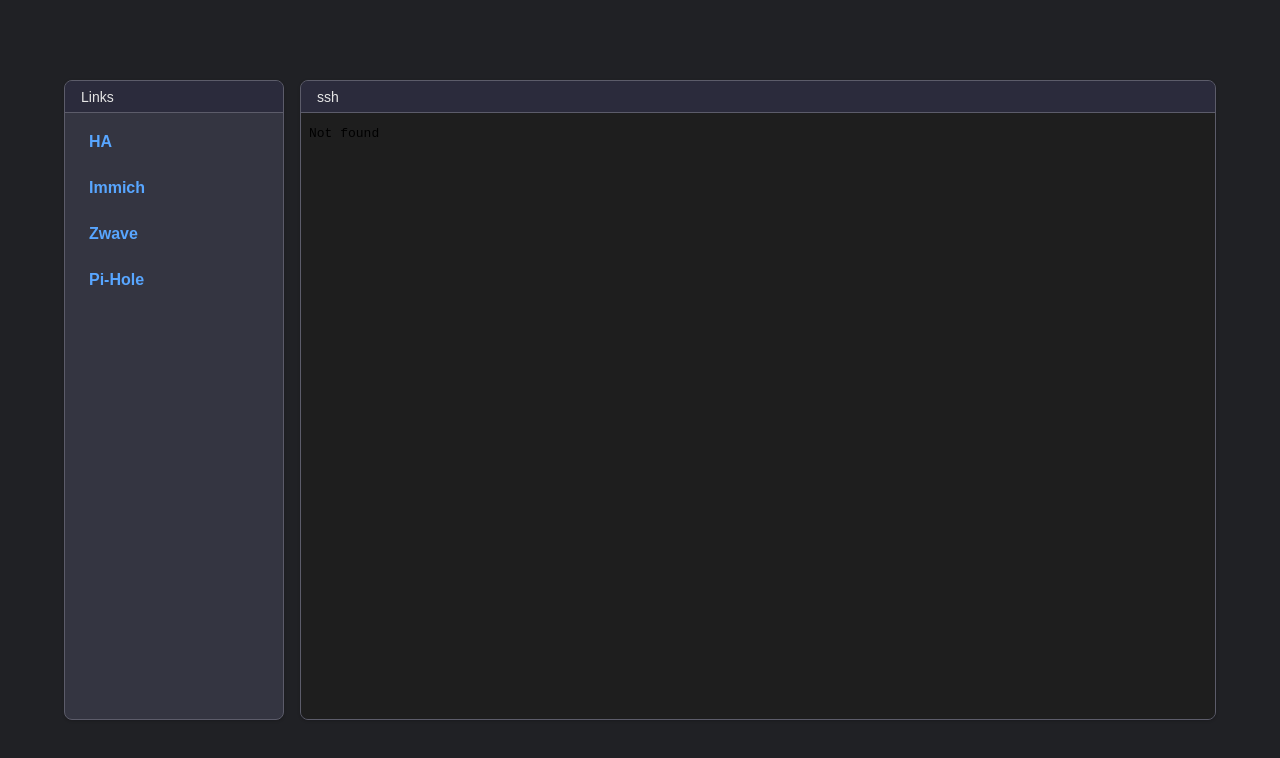
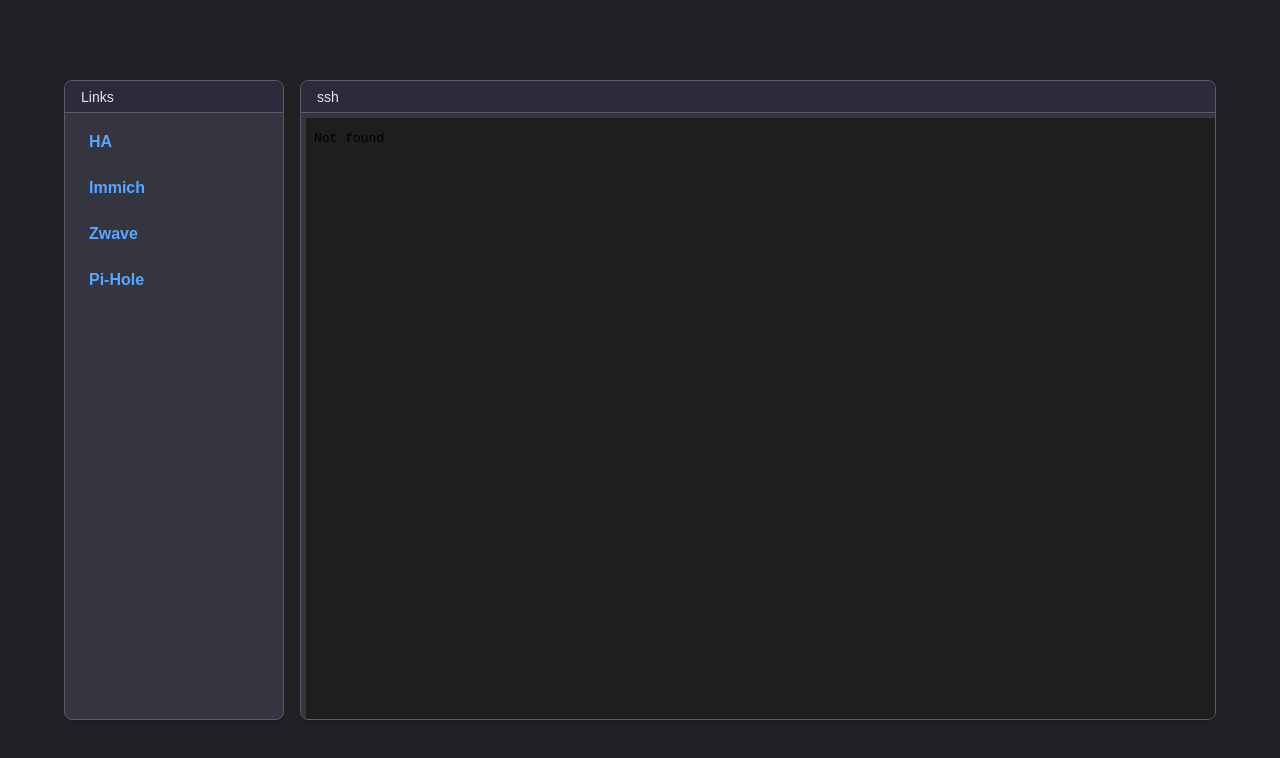
Before and after one commit to chikataken/server_dashboard, a plain HTML site: page index.html in a window 1280 px wide. Drawn offline with Linux system fonts and the light colour scheme.

Commit message:
Update index.html

```diff
--- a/index.html
+++ b/index.html
@@ -42,7 +42,7 @@
     }
     .sidebar-header {
       height: 2rem;
-      background: #2b2b3c;
+      background: #2b2b3c; /* bubble header color */
       border-bottom: 1px solid #5c5c6a;
       display: flex;
       align-items: center;
@@ -76,7 +76,7 @@
     }
     .terminal-header {
       height: 2rem;
-      background: #2b2b3c;
+      background: #2b2b3c; /* bubble header color */
       border-bottom: 1px solid #5c5c6a;
       display: flex;
       align-items: center;
@@ -87,15 +87,18 @@
     }
     .terminal-body {
       flex: 1;
-      background: #1e1e1e;
+      background: #343541; /* match bubble color */
       overflow: hidden;
-      padding: 0; /* removed padding to make flush */
+      padding: 0; /* remove padding for flush layout */
     }
     .terminal-body iframe {
       width: 100%;
       height: 100%;
       border: none;
       border-radius: 0 0 0.5rem 0.5rem;
+      background: #1e1e1e; /* terminal background */
+      transform: translate(5px, 5px); /* shift content slightly */
+      transform-origin: top left;
     }
   </style>
 </head>
```
